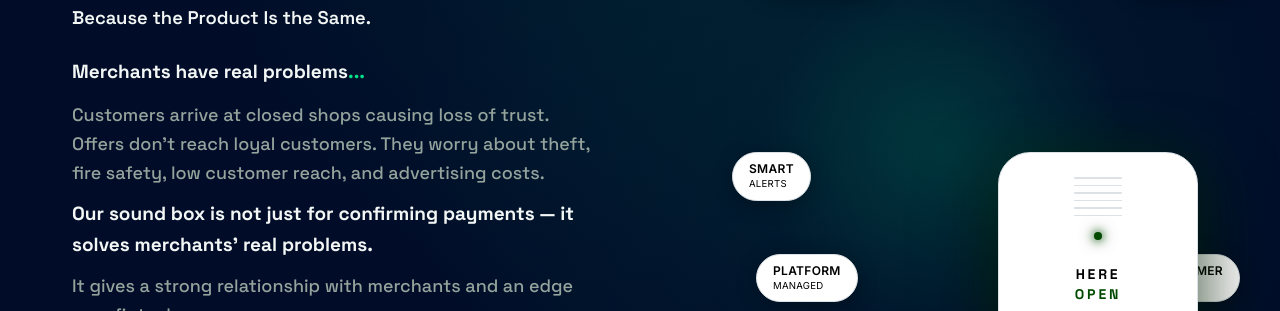
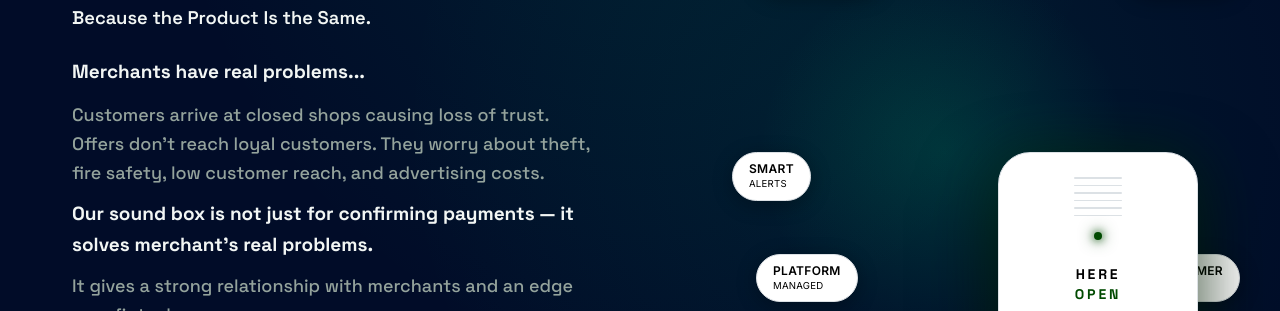
Before and after one commit to hereopenme-prog/hero, a Next.js app in the folder apps/web/: page / in a window 1280 px wide. Shown: the part 414-725 px from the top of the page. Built offline with nearby package versions, Linux system fonts and the light colour scheme.

Commit message:
copy(hero): ellipsis to white, merchant's singular possessive

```diff
--- a/apps/web/components/sections/HeroSection.tsx
+++ b/apps/web/components/sections/HeroSection.tsx
@@ -76,7 +76,7 @@ export function HeroSection() {
               </motion.p>
 
               <motion.p variants={fadeUp} className="mt-6 font-display font-bold text-[1.125rem] lg:text-[1.1875rem] text-[var(--brand-ink)] max-w-[540px] leading-relaxed">
-                <span>Merchants have real problems<span className="text-[var(--brand-accent)]">...</span></span>
+                <span>Merchants have real problems<span className="text-[var(--brand-ink)]">...</span></span>
               </motion.p>
 
               <motion.p variants={fadeUp} className="mt-3 font-display text-[1.0625rem] lg:text-[1.125rem] text-[var(--brand-ink-muted)] max-w-[540px] leading-relaxed font-medium">
@@ -84,7 +84,7 @@ export function HeroSection() {
               </motion.p>
 
               <motion.p variants={fadeUp} className="mt-3 font-display font-bold text-[1.125rem] lg:text-[1.1875rem] text-[var(--brand-ink)] max-w-[540px] leading-relaxed">
-                Our sound box is not just for confirming payments — it solves merchants&apos; real problems.
+                Our sound box is not just for confirming payments — it solves merchant&apos;s real problems.
               </motion.p>
 
               <motion.p variants={fadeUp} className="mt-2.5 font-display text-[1.0625rem] lg:text-[1.125rem] text-[var(--brand-ink-muted)] max-w-[540px] leading-relaxed font-medium">
```
